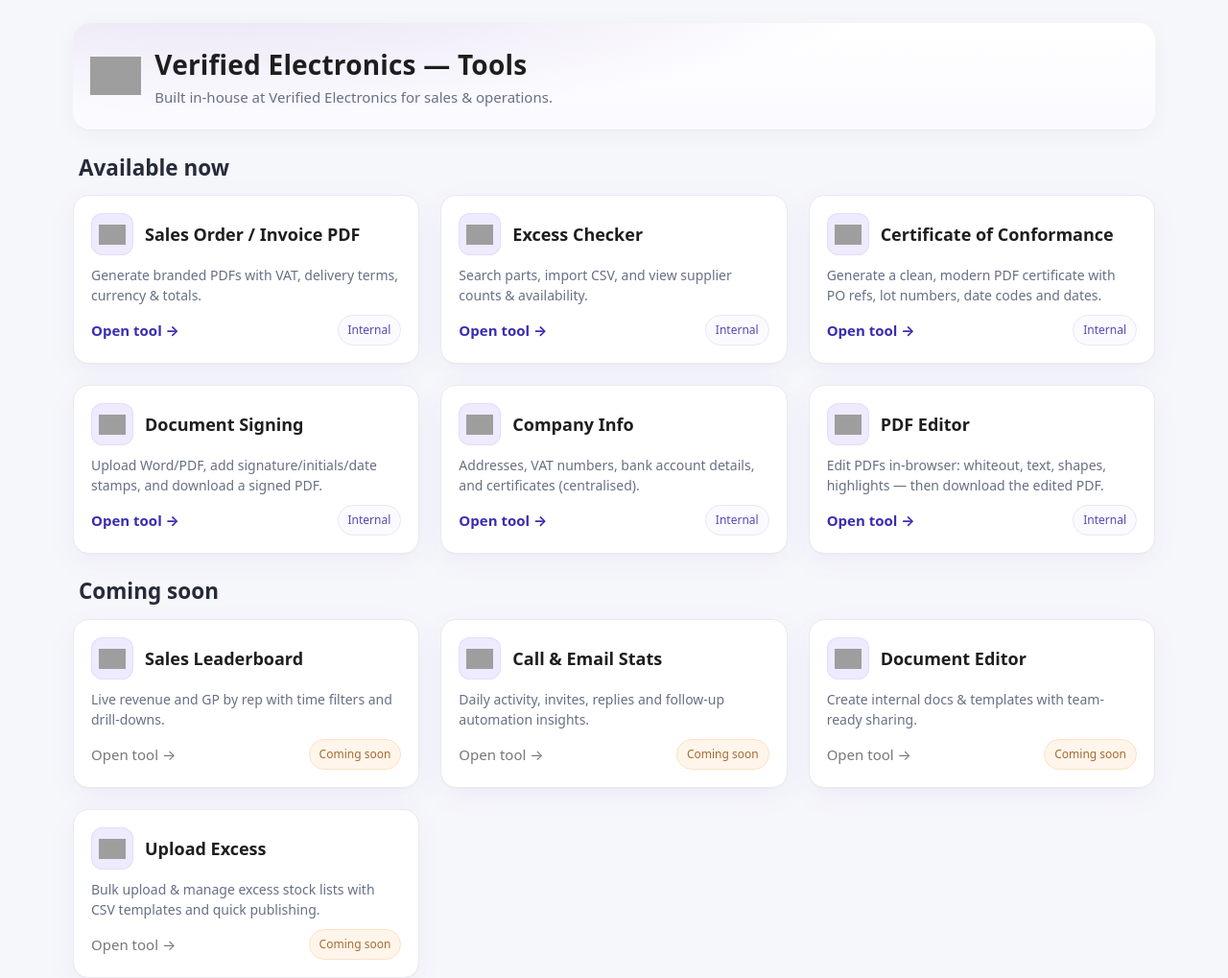
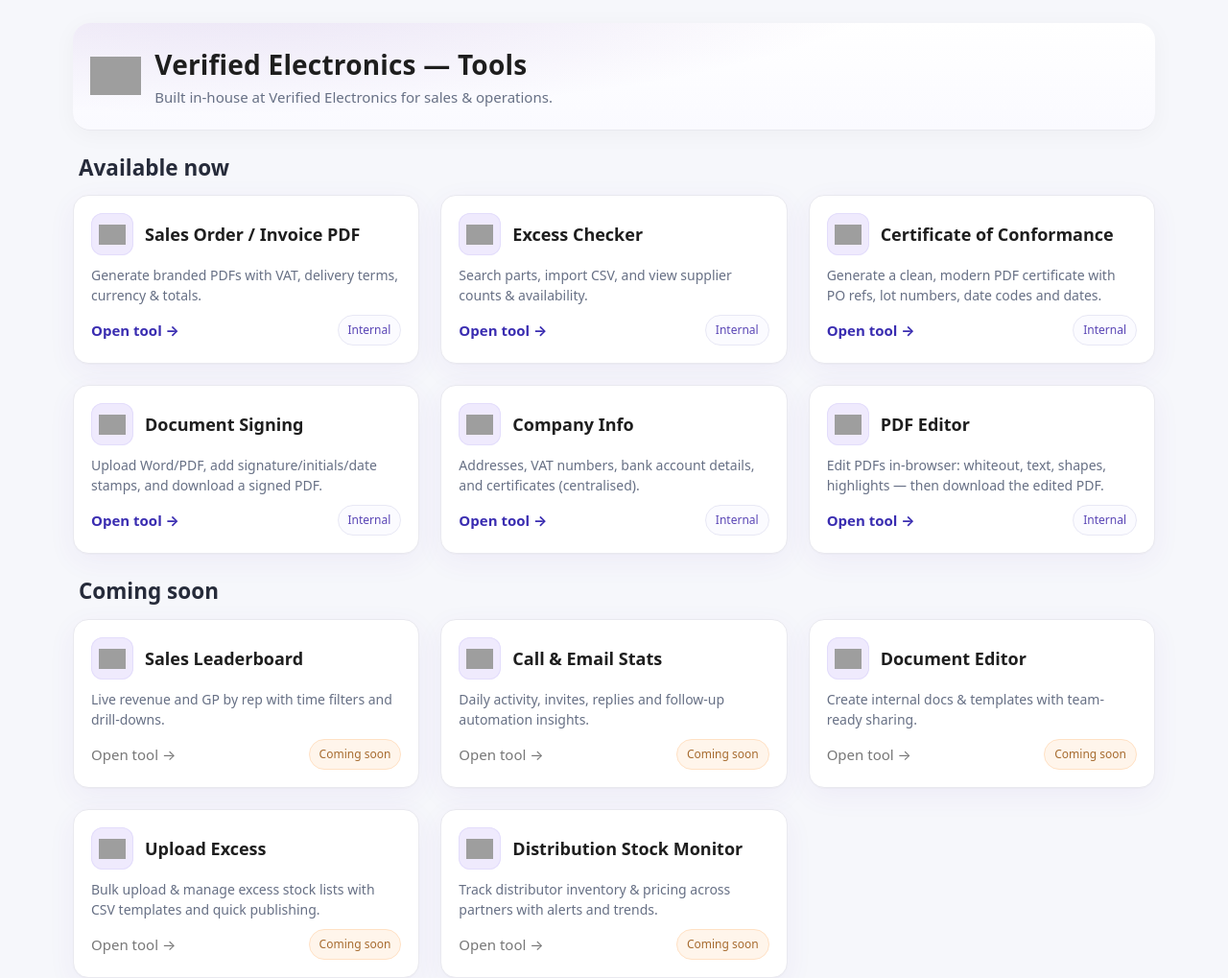
Before and after one commit to nickn1121/verified-tools, a plain HTML site: page index.html in a window 1280 px wide. Shown: the whole page at 96% size. Drawn offline with Linux system fonts and the light colour scheme; grey boxes are pictures that could not be loaded.

Commit message:
Update index.html

```diff
--- a/index.html
+++ b/index.html
@@ -219,6 +219,21 @@
           <span class="tag soon">Coming soon</span>
         </div>
       </article>
+
+      <!-- Distribution Stock Monitor -->
+      <article class="card">
+        <div class="top">
+          <div class="logo-badge">
+            <img src="https://raw.githubusercontent.com/nickn1121/verified-excess-checker/b600d705df19191f9bd1cc2e2b80930cb37259e9/logo.png" alt="">
+          </div>
+          <h3 class="title">Distribution Stock Monitor</h3>
+        </div>
+        <div class="desc">Track distributor inventory & pricing across partners with alerts and trends.</div>
+        <div class="row">
+          <span class="cta" style="opacity:.6;pointer-events:none">Open tool →</span>
+          <span class="tag soon">Coming soon</span>
+        </div>
+      </article>
     </div>
   </div>
 </body>
```
